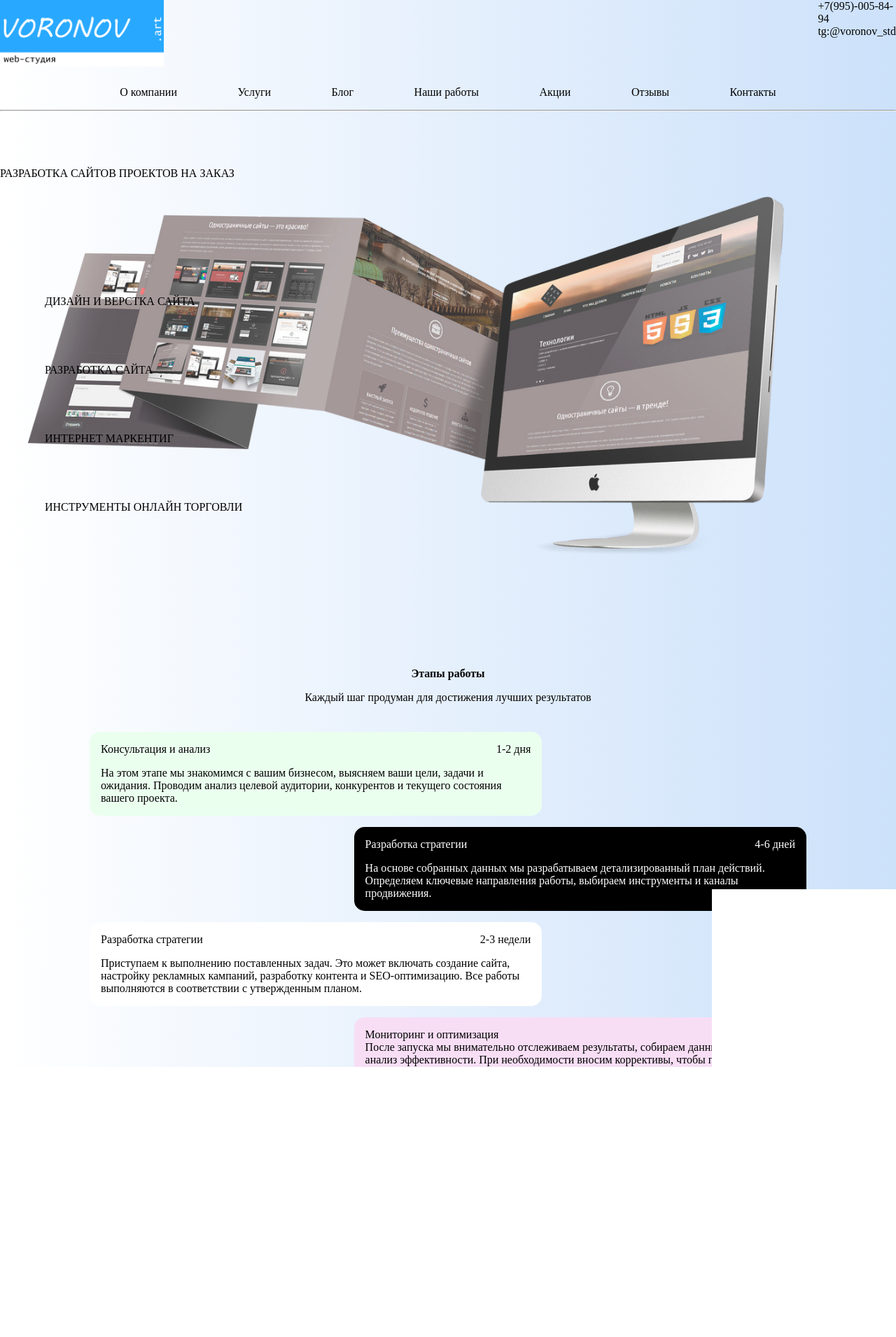
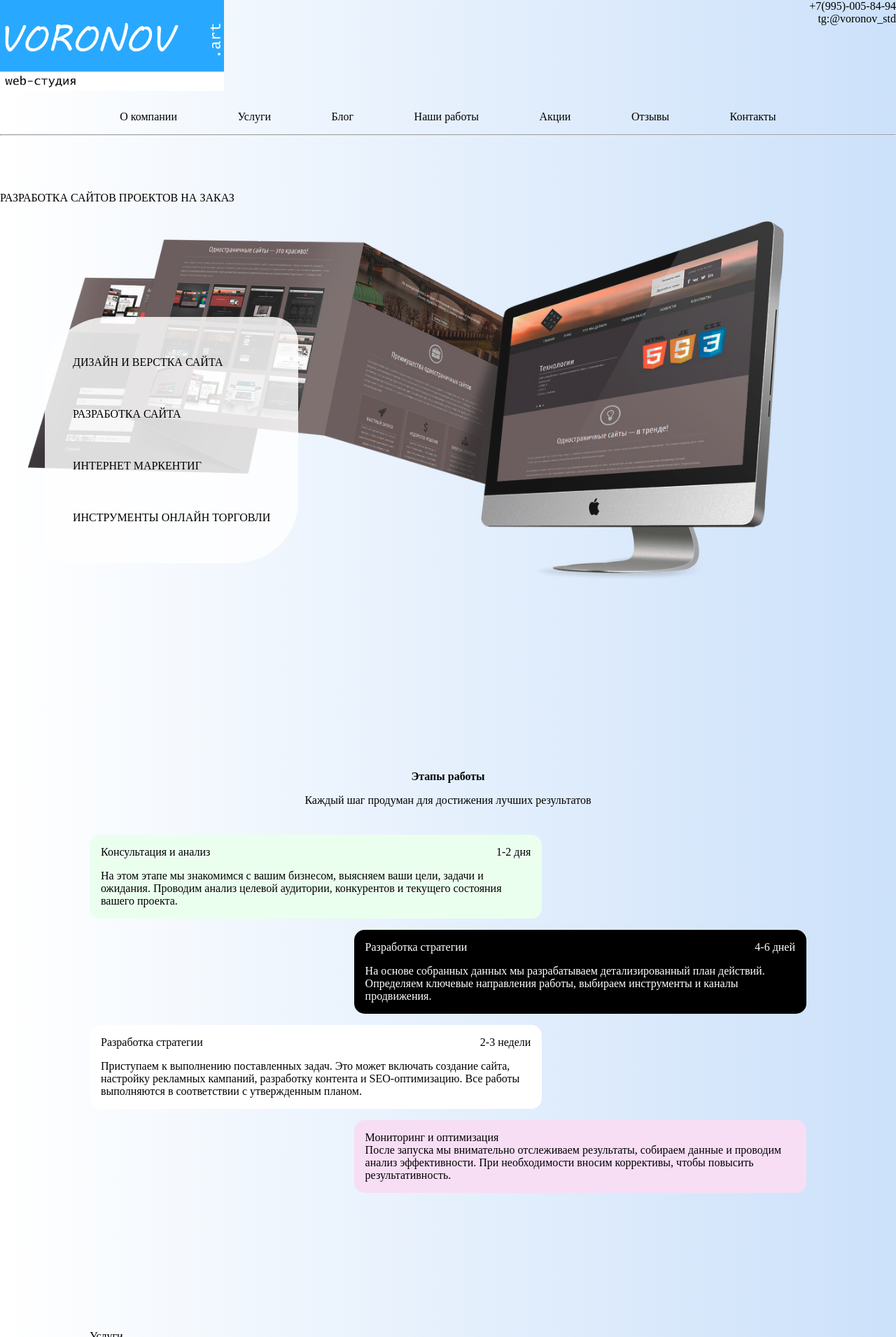
Before and after one commit to RomanKH123/voronov, a PHP site: page / in a window 1280 px wide. Shown: the top 1911 px of the page at 70% size. Before the commit the page ends 1525 px from the top, so only its background shows below. Run offline with PHP 8.4, Linux system fonts and the light colour scheme.

Commit message:
Обновление элементов

```diff
--- a/index.html
+++ b/index.html
@@ -12,7 +12,7 @@
             <div><img src = "img/logo_syte.png"></div>
         </div>
         <div class="kontakt">
-            <div class="number"><a href="tel:+79950058494">+7(995)-005-84-94</a></div>
+            <div><a href="tel:+79950058494">+7(995)-005-84-94</a></div>
             <div><a>tg:@voronov_std</a></div>
         </div>
     </header>
@@ -35,7 +35,7 @@
                 <div>ИНТЕРНЕТ МАРКЕНТИГ</div>
                 <div>ИНСТРУМЕНТЫ ОНЛАЙН ТОРГОВЛИ</div>
             </div>
-            <div class="blok_1_sp_2"><img src = "/img/scale_1200.png"></div>
+            <div class="blok_1_sp_2"><img src = "/img/scale_1201.png"></div>
         </div>
 
     </div>
--- a/style/main.css
+++ b/style/main.css
@@ -3,25 +3,14 @@
     padding: 0;
 }
 body {
-            margin: 0;
-            padding: 0;
-            min-height: 100vh;
+    background: linear-gradient(to right, white, #cce1fa);
 
-            /* Линейный градиент слева направо */
-            background: linear-gradient(to right, white, #cce1fa);
 
-            /* Или сверху вниз */
-            /* background: linear-gradient(to bottom, white, blue); */
-
-            /* Или диагональный */
-            /* background: linear-gradient(45deg, white, blue); */
-        }
-.shap_1 img{
-    width: 20%;
 }
 header{
     display: inline-flex;
     width: 100%;
+
 }
 hr{
     margin-top: 2vh;
@@ -39,9 +28,20 @@ button{
     border-radius: 15px;
 }
 .shap_1{
+    width: 50%;
+
+}
+.shap_1 img{
+    width: 50%;
 }
 .kontakt{
+    width: 50%;
 
+}
+.kontakt *{
+    display: flex;
+    margin-left: auto;
+    margin-right: 0;
 }
 .menu_st{
     margin-top: 3vh;
@@ -73,17 +73,27 @@ button{
     margin-right: auto  ;
 }
 .blok_1_sp_1{
+    background-color: #ffffffd4;
+
     z-index: 999;
     position: absolute;
     display: inline-block;
     align-items: center ;
     margin-left: 5vw;
     margin-right: auto  ;
+    border: #000000;
+    border-radius: 25% 10%;
+
 
 
 }
 .blok_1_sp_1 *{
-    padding-top: 10vh;
+    padding-top: 7vh;
+    padding-left: 5vh;
+    padding-right: 5vh;
+}
+.blok_1_sp :last-child{
+    padding-bottom: 7vh;
 }
 .blok_1_sp_2{
     z-index: 1;
@@ -102,6 +112,7 @@ button{
     margin-left: auto;
     margin-right: auto;
     margin-top: 20vh;
+    height: 100vh;
 }
 .blok_2_nm{
     text-align: center;
@@ -156,7 +167,7 @@ button{
 }
 
 .blok_3{
-    margin-top: 20vh;
+    height: 100vh;
 }
 .blok_3_nm{
     margin-left: 10vw;
@@ -248,7 +259,7 @@ button{
     overflow: hidden; /* Обрезает лишний текст если нужно */
 }
 .blok_4{
-    margin-top: 20vh;
+    height: 100vh;
     align-items: center;
 }
 .blok_4_1{
@@ -278,7 +289,7 @@ button{
 }
 .blok_5{
 
-    margin-top: 20vh;
+    height: 100vh;
     align-items: center;
     width: 100%;
 }
```
Also changed, not shown: img/scale_1201.png (added).
